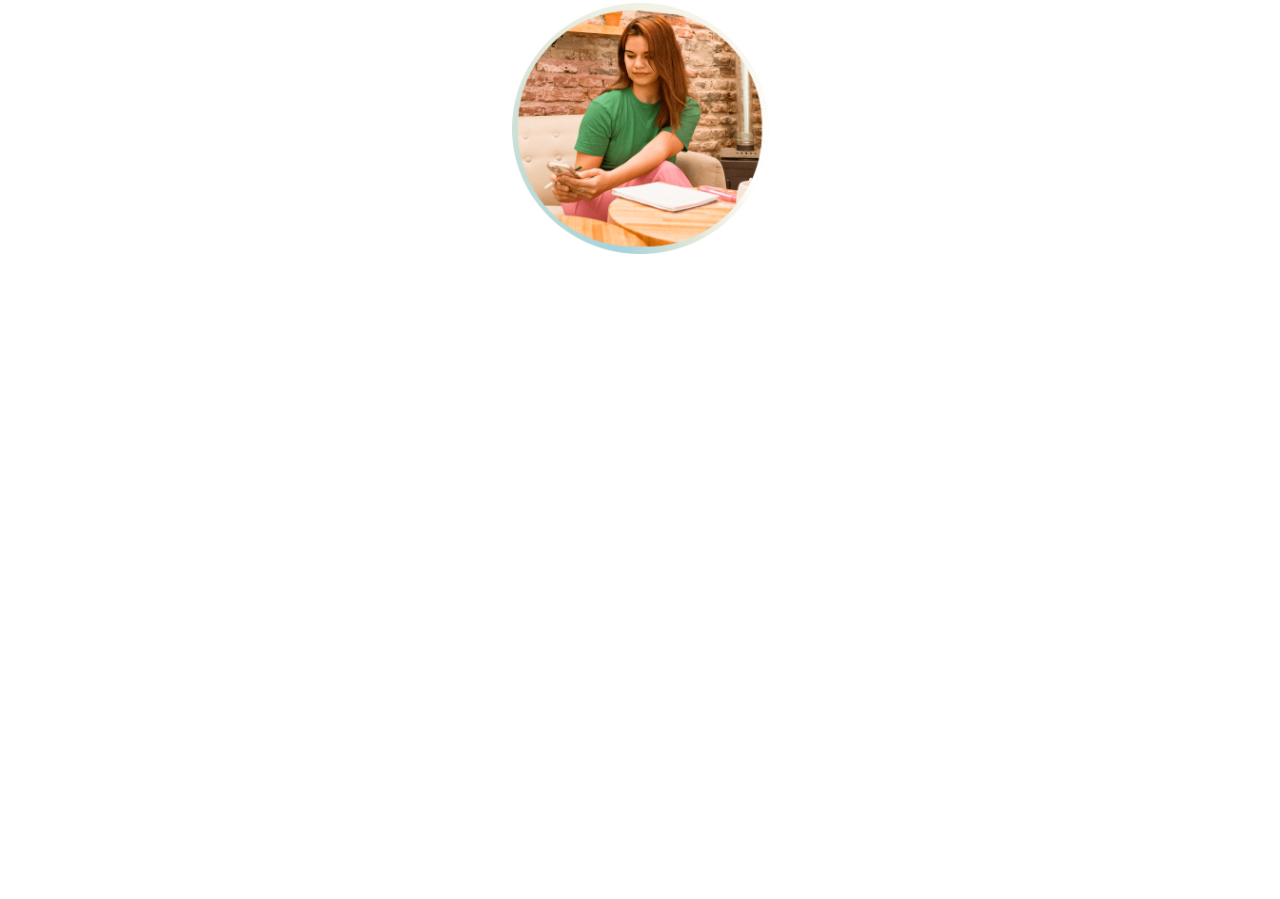
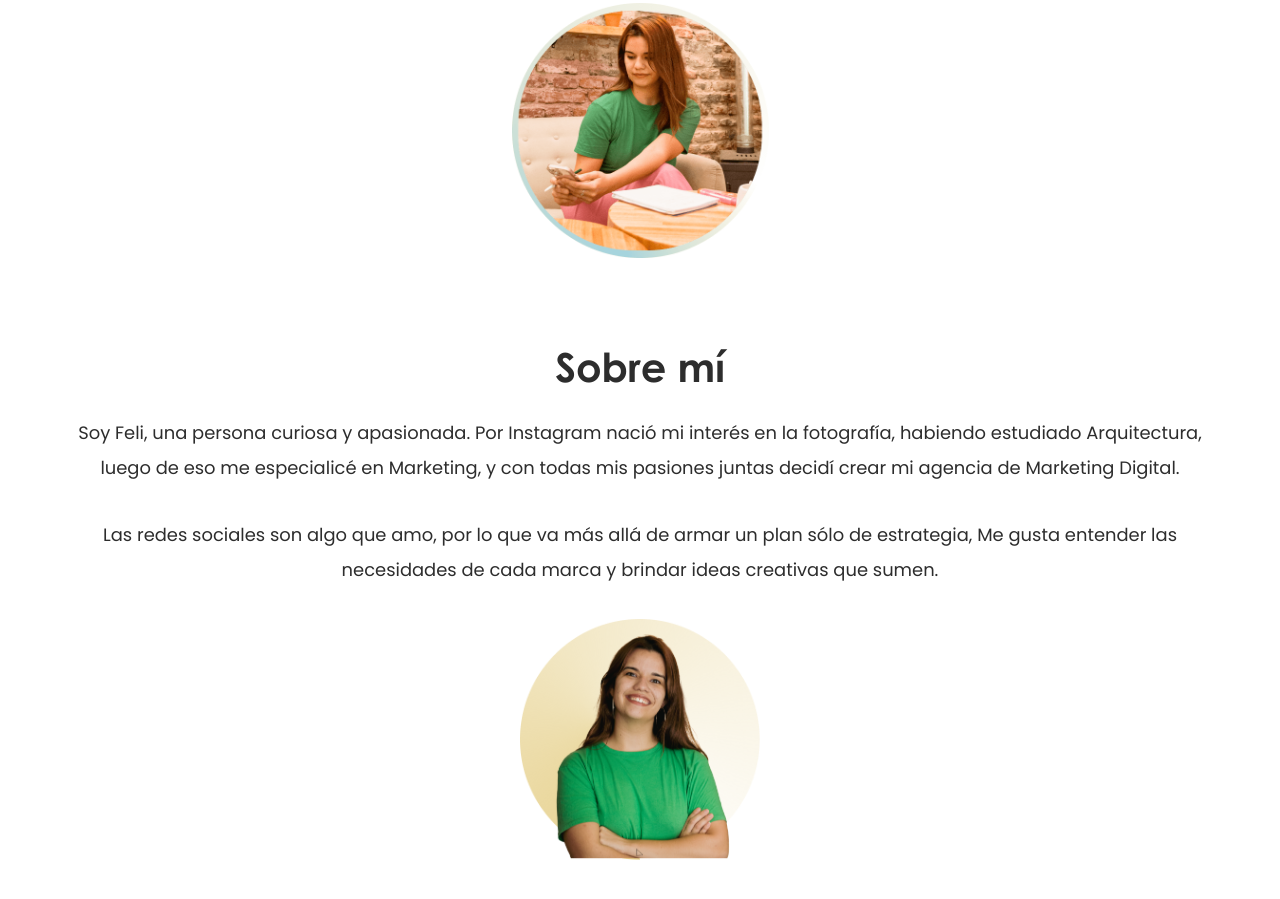
Before and after one commit to GastonAvogadro/AF-Marketing, a website: page index.html in a window 1280 px wide. Shown: the part 497-1396 px from the top of the page. Before the commit the page ends 800 px from the top, so only its background shows below. Drawn offline with Linux system fonts and the light colour scheme.

Commit message:
about created

```diff
--- a/index.html
+++ b/index.html
@@ -63,6 +63,28 @@
                 <img src="./assets/img-hero.png">
             </div>
         </section>
+        <section class="aboutContainer">
+            <div class="aboutTitle">
+                <h2>Sobre mí</h2>
+            </div>
+            <div class="aboutText">
+                <p>
+                    Soy Feli, una persona curiosa y apasionada. Por Instagram nació mi interés en la fotografía,
+                    habiendo estudiado Arquitectura, luego de eso me especialicé en Marketing, y con todas mis pasiones
+                    juntas decidí crear mi agencia de Marketing Digital.
+                </p>
+                <p>
+                    Las redes sociales son algo que amo, por lo que va más allá de armar un plan sólo de estrategia, Me
+                    gusta entender las necesidades de cada marca y brindar ideas creativas que sumen.
+                </p>
+            </div>
+            <div class="aboutImg">
+                <img src="./assets/img-about.png">
+            </div>
+        </section>
+        <section class="servicesContainer">
+
+        </section>
     </main>
 
     <script src="./js/script.js"></script>
--- a/scss/sections/_about.scss
+++ b/scss/sections/_about.scss
@@ -0,0 +1,33 @@
+.aboutContainer {
+    @include d-flex-space;
+    @include d-flex-column;
+    text-align: center;
+    margin: 5rem 0;
+}
+
+.aboutTitle {
+    h2 {
+        @include d-flex-center;
+        font-size: 2.5rem;
+    }
+}
+
+.aboutText {
+    margin: 1.5rem 0;
+    width: 92%;
+    p {
+        line-height: 2.2rem;
+        font-size: 1.12rem;
+    }
+    p:last-child {
+        margin-top: 2rem;
+    }
+}
+
+.aboutImg {
+    margin: 0.5rem 0;
+    img {
+        width: 240px;
+
+    }
+}
--- a/scss/sections/_home.scss
+++ b/scss/sections/_home.scss
@@ -24,10 +24,9 @@
     }
 }
 
-.homeImg{
+.homeImg {
     margin-top: 2.5rem;
-    img{
+    img {
         width: 257px;
-        height: 251px;
     }
 }
--- a/scss/style.scss
+++ b/scss/style.scss
@@ -13,3 +13,4 @@
 @import './sections/_navbar.scss';
 @import './sections/_home.scss';
 @import './sections/_about.scss';
+@import './sections/_services.scss';
```
Also changed, not shown: assets/img-about.png (added), css/style.css, scss/sections/_services.scss (added).
